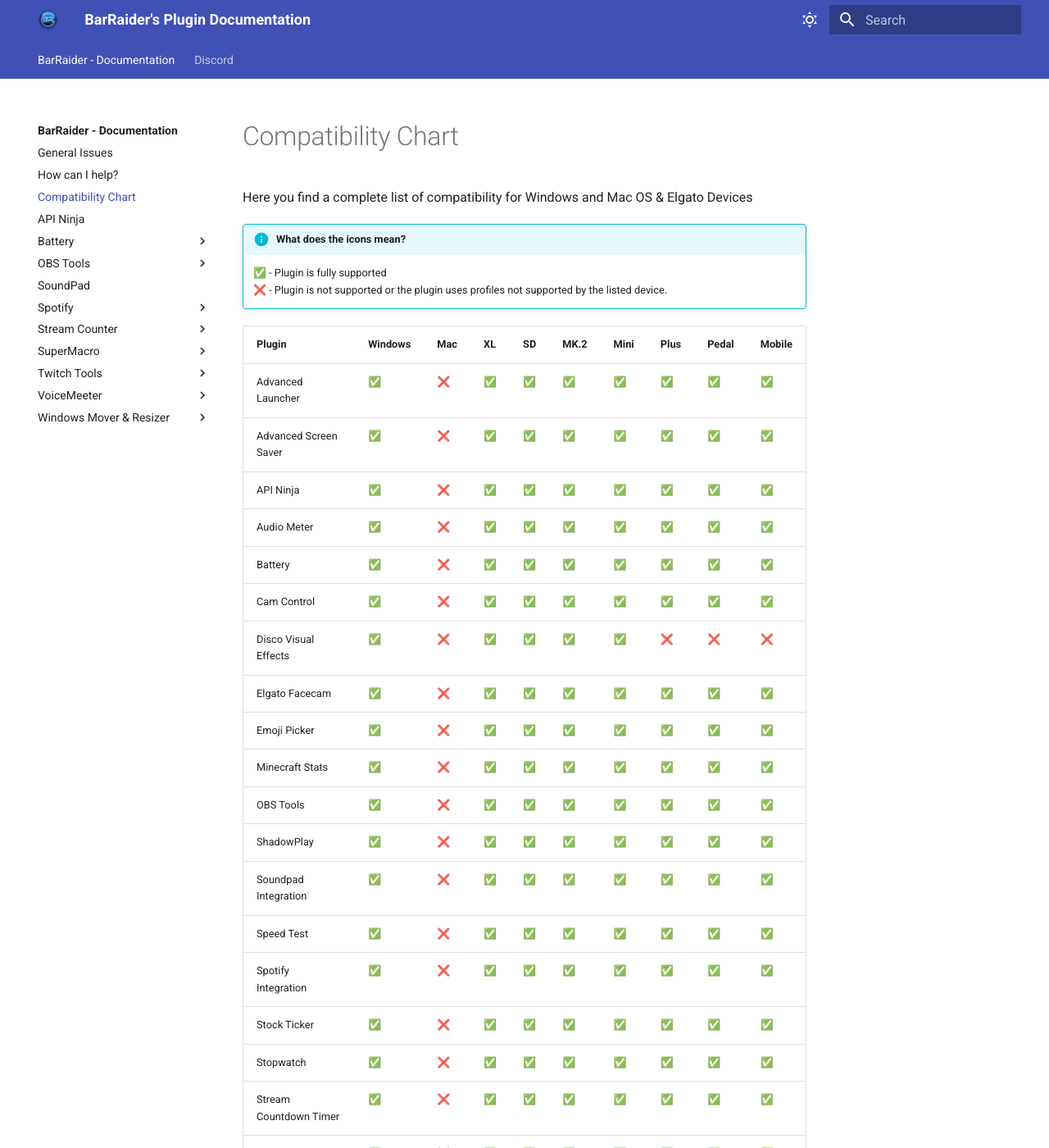
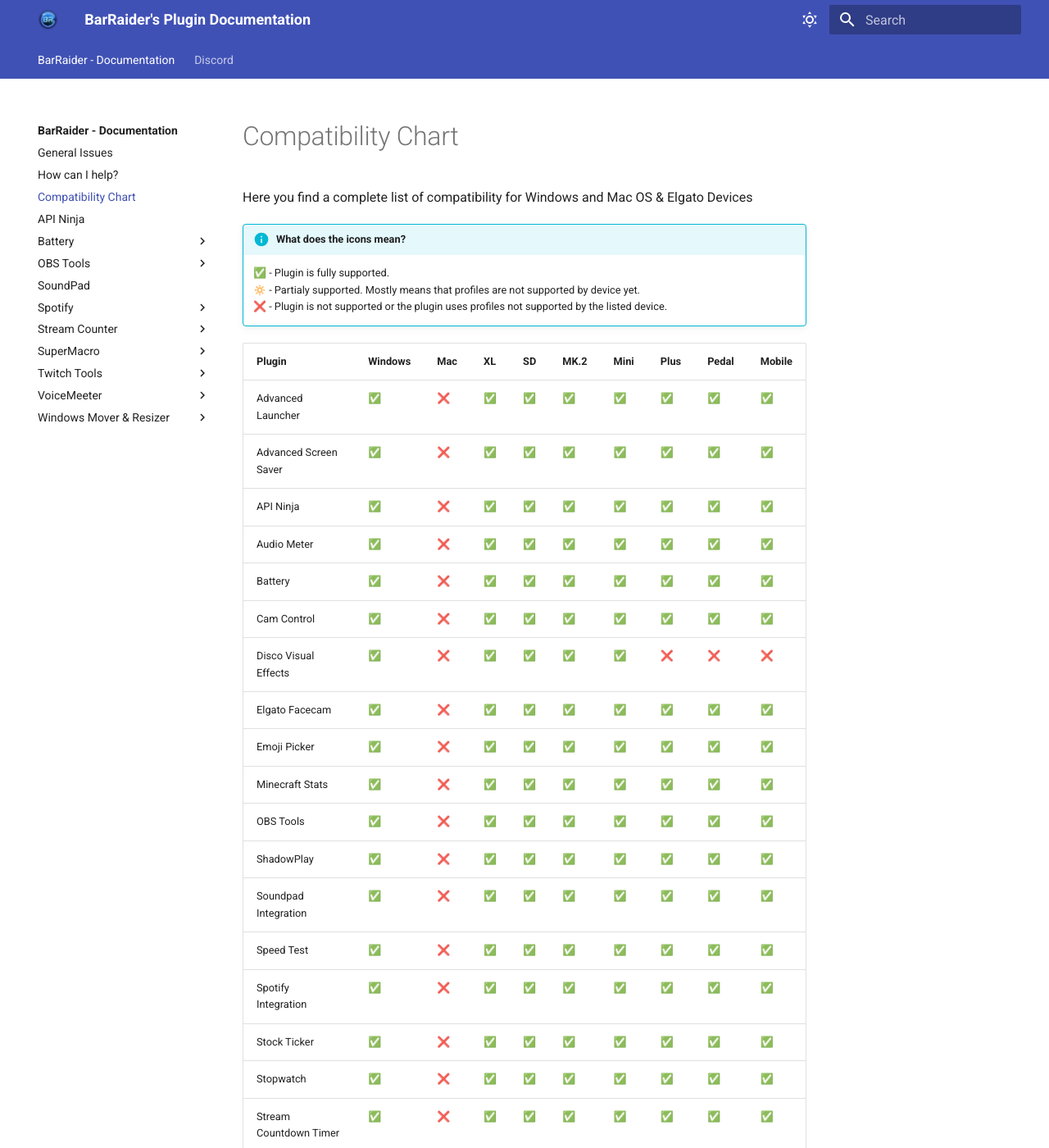
Before and after one commit to BarRaiders/barraiders.github.io, an MkDocs documentation site: the page built from docs/faqs/general/compatibility.md, in a window 1280 px wide and 1400 px high. Shown: the whole window at 82% size. Built offline with MkDocs 1.6.1 and Material for MkDocs 9.7.7, drawn with Linux system fonts in a browser that asks for light colours; comment, search, counter and statistics services are not loaded.

Commit message:
Added sortable table

```diff
--- a/docs/faqs/general/compatibility.md
+++ b/docs/faqs/general/compatibility.md
@@ -8,9 +8,9 @@
 
 !!! info "What does the icons mean?"
 
-    ✅ - Plugin is fully supported<br>
+    ✅ - Plugin is fully supported.<br>
+    🔅 - Partialy supported. Mostly means that profiles are not supported by device yet.<br>
     ❌ - Plugin is not supported or the plugin uses profiles not supported by the listed device.
-
 
 | Plugin                  | Windows | Mac | XL  | SD  | MK.2 | Mini | Plus | Pedal | Mobile |
 | ----------------------- | ------- | --- | --- | --- | ---- | ---- | ---- | ----- | ------ |
@@ -37,7 +37,7 @@
 | Super Macro             | ✅    | ❌| ✅| ✅| ✅ | ✅ | ✅ | ✅  | ✅  |
 | Text File Tools         | ✅    | ❌| ✅| ✅| ✅ | ✅ | ✅ | ✅  | ✅  |
 | TextToSpeech            | ✅    | ❌| ✅| ✅| ✅ | ✅ | ✅ | ✅  | ✅  |
-| Twitch Tools            | ✅    | ❌| ✅| ✅| ✅ | ✅ | ✅ | ❌  | ❌  |
+| Twitch Tools            | ✅    | ❌| ✅| ✅| ✅ | ✅ | 🔅 | ❌  | ❌  |
 | VoiceMeeter Integration | ✅    | ❌| ✅| ✅| ✅ | ✅ | ✅ | ✅  | ✅  |
 | Win Tools               | ✅    | ❌| ✅| ✅| ✅ | ✅ | ❌ | ❌  | ❌  |
 | Windows Mover & Resizer | ✅    | ❌| ✅| ✅| ✅ | ✅ | ✅ | ✅  | ✅  |
--- /dev/null
+++ b/docs/javascripts/tablesort.js
@@ -0,0 +1,6 @@
+document$.subscribe(function() {
+    var tables = document.querySelectorAll("article table:not([class])")
+    tables.forEach(function(table) {
+      new Tablesort(table)
+    })
+  })
```
